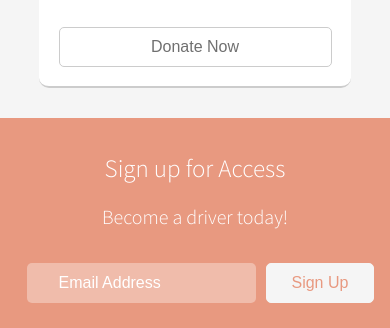
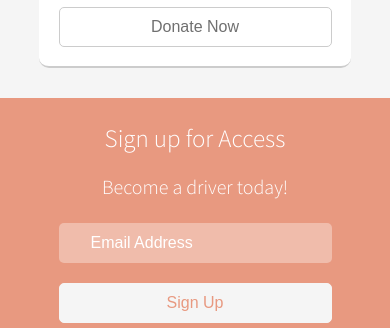
Before and after one commit to ptbw-rideforlife/marketing-mh, a plain HTML site: page donate.html in a window 390 px wide. Shown: the part 633-961 px from the top of the page. Drawn offline with Linux system fonts and the light colour scheme.

Commit message:
Refactored code for styling on sign up form in mobile view

```diff
--- a/less/home-page.less
+++ b/less/home-page.less
@@ -98,9 +98,13 @@ img {
   color: white;
 }
 
+.bottom-CTA h2, p {
+  padding: 10px 0px;
+}
+
 .sign-up {
   display: flex;
-  flex-direction: row;
+  flex-direction: column;
   justify-content: space-around;
 }
 
@@ -108,10 +112,11 @@ input {
   background: lighten(@dark-salmon, 10%);
   border-radius: 5px;
   border: none;
-  margin: 10px;
+  margin: 10px auto;
   padding: 0.7em 2em;
   font-size: 1.6rem;
-  width: 70%;
+  font-weight: 100;
+  width: 70vw;
 }
 
 ::placeholder {
@@ -122,8 +127,10 @@ input {
 .bottom-CTA button {
   color: @dark-salmon !important;
   font-weight: 100;
-  max-width: 30%;
+  width: 70vw;
 }
+
+// Mobile styling
 
 .hero-text {
   @media @mobile {
@@ -143,13 +150,6 @@ img {
     width: 100%;
     height: 0 auto;
     margin: auto;
-  }
-}
-
-p {
-  @media @mobile {
-    font-size: 2em;
-    padding: 2rem;
   }
 }
 
```
Also changed, not shown: css/index.css.
